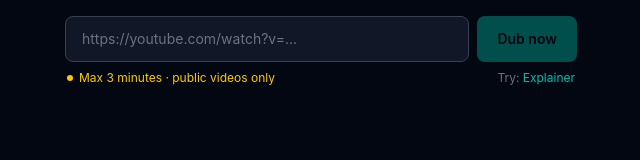
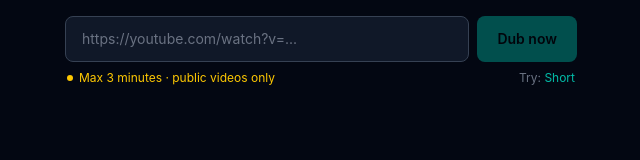
Before and after one commit to sireyrathsokwork-a11y/khmer-dub-clone, a React (Vite) app in the folder frontend/: page / in a window 1280 px wide. Shown: the part 330-490 px from the top of the page, without its empty margins (319-959 px from the left). Built offline with nearby package versions, Linux system fonts and the light colour scheme; no server answers.

Commit message:
change demo link

```diff
--- a/frontend/src/components/Hero.tsx
+++ b/frontend/src/components/Hero.tsx
@@ -19,7 +19,7 @@
 ];
 
 const EXAMPLES = [
-  { label: 'Explainer', url: 'https://www.youtube.com/watch?v=8jPQjjsBbIc' },
+  { label: 'Short', url: 'https://www.youtube.com/shorts/5pBGEXszzM8' },
 ];
 
 export default function Hero({ onSubmit, isProcessing }: HeroProps) {
```
